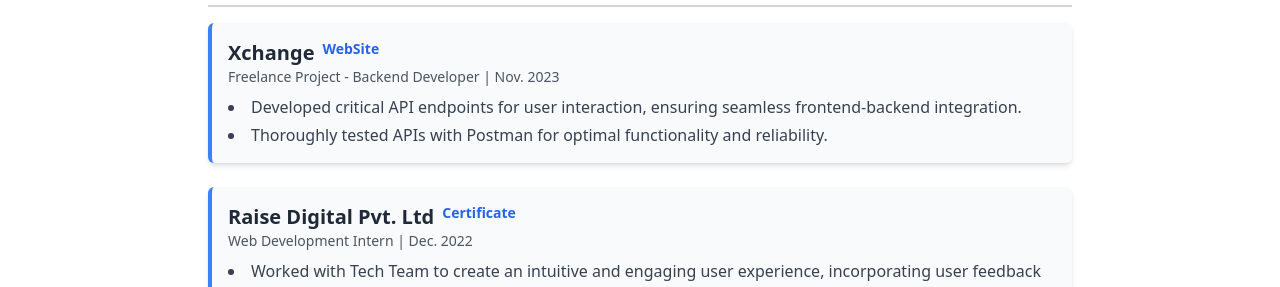
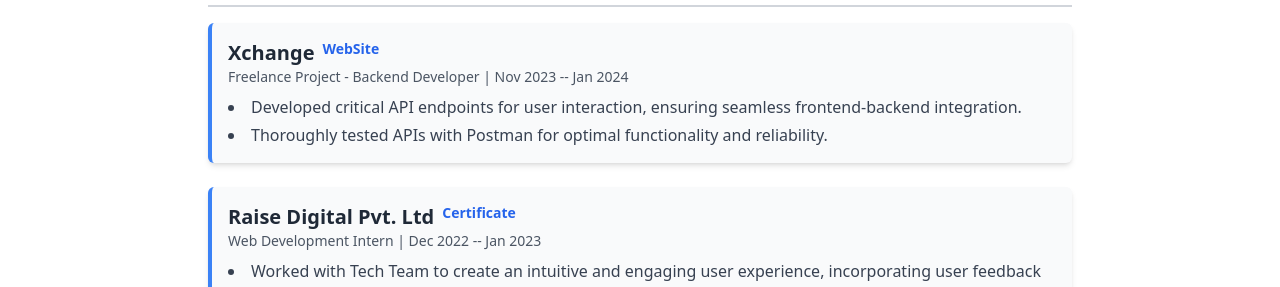
Before and after one commit to sivakrishna1023/Siva-Krishna, a React (Vite) app: page / in a window 1280 px wide. Shown: the part 513-800 px from the top of the page. Built offline with nearby package versions, Linux system fonts and the light colour scheme.

Commit message:
Experience dates update

```diff
--- a/src/App.jsx
+++ b/src/App.jsx
@@ -216,7 +216,7 @@
     {
       company: "Xchange",
       role: "Freelance Project - Backend Developer",
-      date: "Nov. 2023",
+      date: "Nov 2023 -- Jan 2024",
       link: "https://xchangehyd.com",
       description: [
         "Developed critical API endpoints for user interaction, ensuring seamless frontend-backend integration.",
@@ -226,7 +226,7 @@
     {
       company: "Raise Digital Pvt. Ltd",
       role: "Web Development Intern",
-      date: "Dec. 2022",
+      date: "Dec 2022 -- Jan 2023",
       link: "https://drive.google.com/file/d/1V-za2FlmSjqVRGS2GRnCIfge-ujYsEia/view",
       description: [
         "Worked with Tech Team to create an intuitive and engaging user experience, incorporating user feedback for continuous improvement. Being part of the team I was incharge of creating the front-end using ReactJS.",
```
